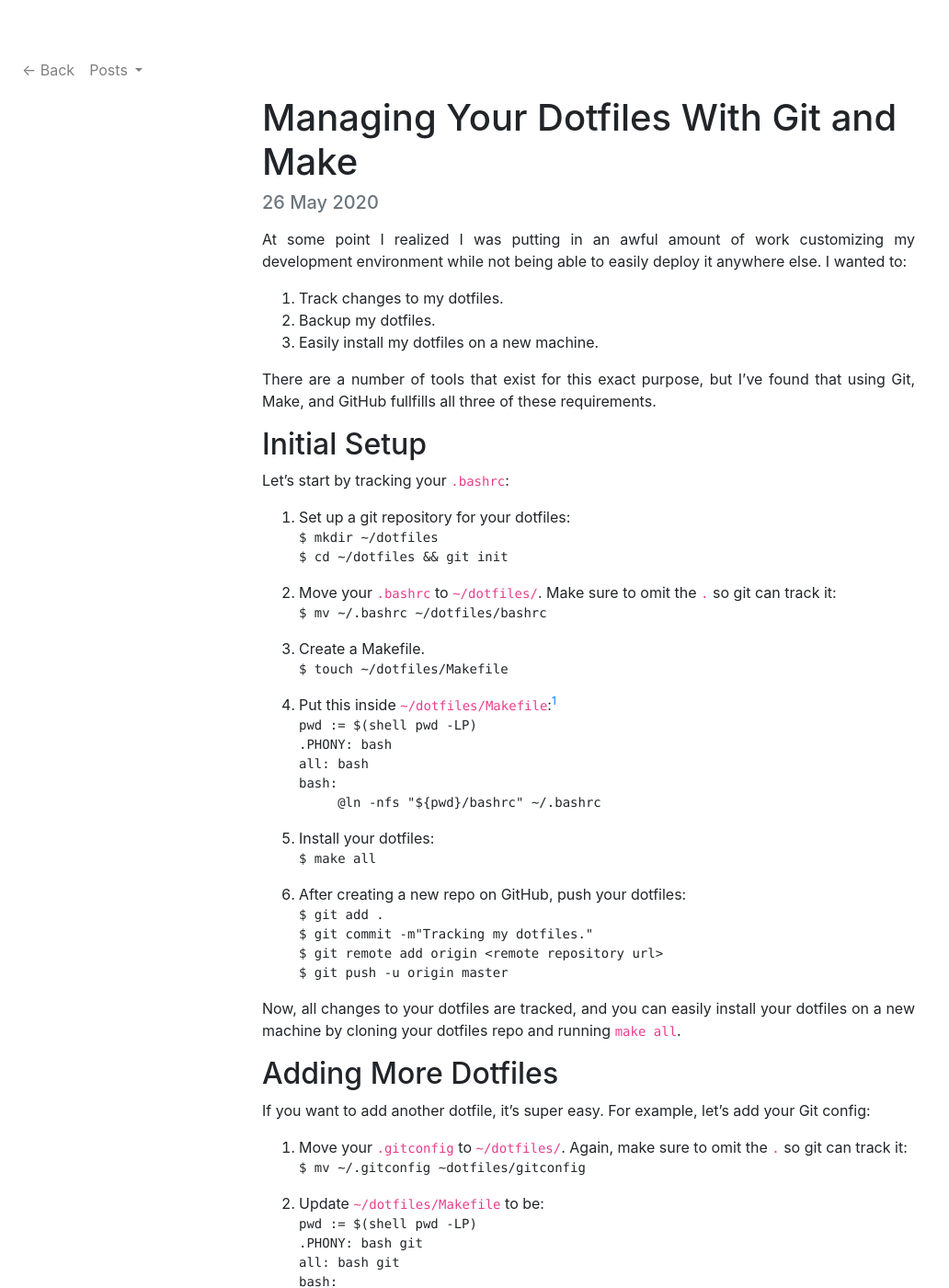
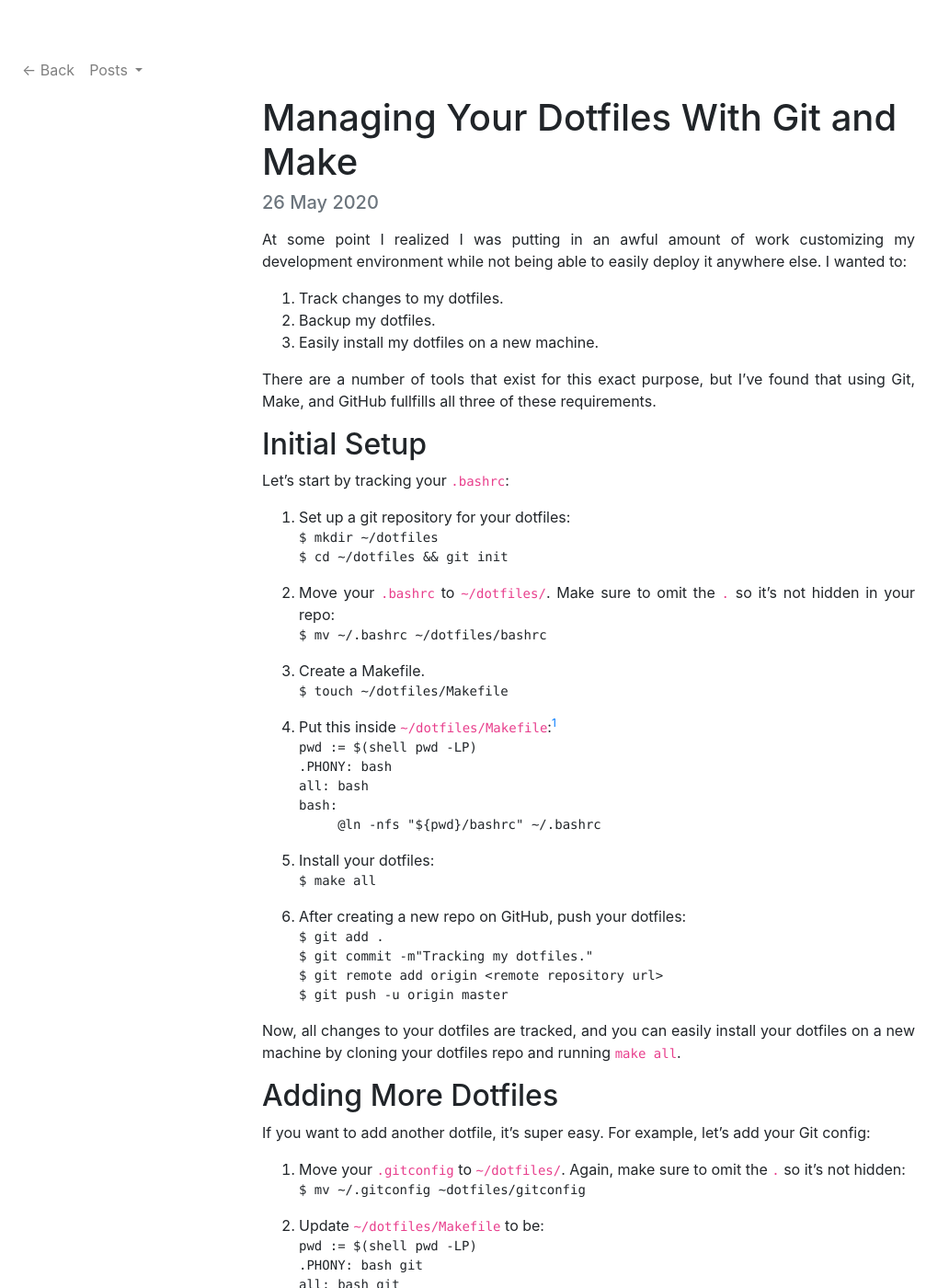
Before and after one commit to pderichai/pderichai.github.io, a Jekyll site: the page built from _posts/2020-05-26-managing-your-dotfiles-with-git-and-make.md, in a window 1280 px wide and 1400 px high. Shown: the whole window at 92% size, without its empty margins (0-1032 px from the left). Built offline with Jekyll 4.4.1, drawn with Linux system fonts in a browser that asks for light colours; nearby versions of some CDN libraries.

Commit message:
Hidden files ecks dee.

````diff
--- a/_posts/2020-05-26-managing-your-dotfiles-with-git-and-make.md
+++ b/_posts/2020-05-26-managing-your-dotfiles-with-git-and-make.md
@@ -24,8 +24,8 @@ Let's start by tracking your `.bashrc`:
 $ mkdir ~/dotfiles
 $ cd ~/dotfiles && git init
 ```
-2. Move your `.bashrc` to `~/dotfiles/`. Make sure to omit the `.` so git can
-   track it:
+2. Move your `.bashrc` to `~/dotfiles/`. Make sure to omit the `.` so it's not
+   hidden in your repo:
 ```shell
 $ mv ~/.bashrc ~/dotfiles/bashrc
 ```
@@ -62,7 +62,7 @@ If you want to add another dotfile, it's super easy. For example, let's add
 your Git config:
 
 1. Move your `.gitconfig` to `~/dotfiles/`. Again, make sure to omit the `.` so
-   git can track it:
+   it's not hidden:
 ```shell
 $ mv ~/.gitconfig ~dotfiles/gitconfig
 ```
````
